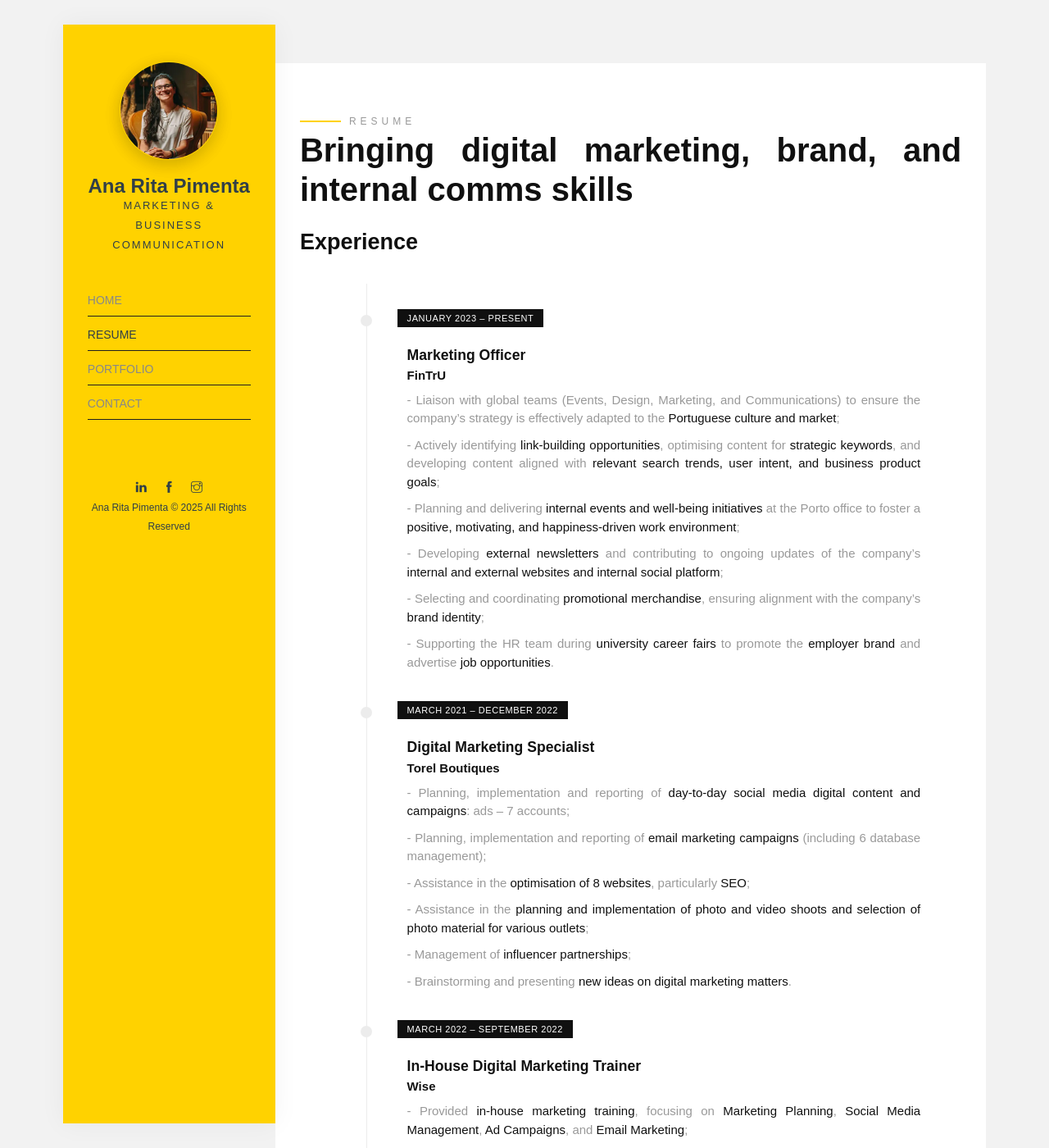
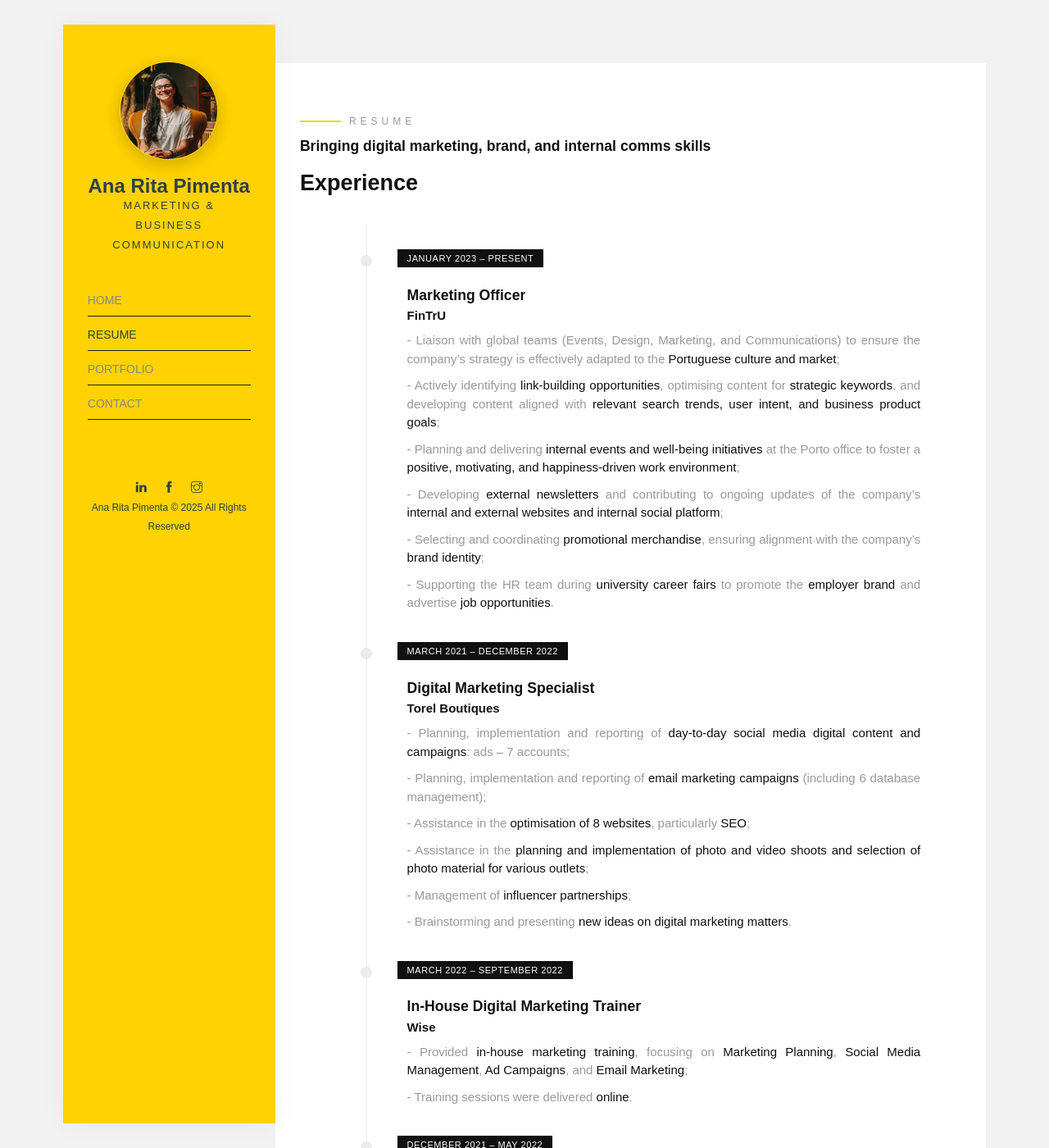
Before and after one commit to anaritapimenta/anaritapimenta.github.io, a Jekyll site: the page built from resume.html, in a window 1280 px wide and 1400 px high. Shown: the whole window at 82% size. Built offline with Jekyll 4.4.1, drawn with Linux system fonts in a browser that asks for light colours; some web fonts are replaced; some of the changed text lies outside the part shown.

Commit message:
Update resume.html

```diff
--- a/resume.html
+++ b/resume.html
@@ -5,13 +5,7 @@
 ---
 
 <style>
-  h3 {
-    font-size: 1.1rem;
-    font-weight: 600;
-    margin-top: 0.5em;
-    margin-bottom: 0.3em;
-  }
-  h2, h3 {
+  h1, h2, h3 {
     font-size: 1.1rem;
     font-weight: 600;
     margin-top: 0.5em;
@@ -211,16 +205,7 @@
               <span class="timeline-date">September 2012 – July 2015</span>
               <h3>Degree in Business Communication</h3>
               <h4>Instituto Superior de Contabilidade e Administração do Porto (ISCAP)</h4>
-              <p><strong>English</strong>, <strong>Spanish</strong> and (basic) <strong>German</strong>; theoretical/practical knowledge related to business: <strong>management</strong>, <strong>corporate communication</strong>, <strong>information</strong> and <strong>communication technologies</strong>, <strong>commercial law</strong> and many others.</p>
-            </article>
-          </li>
-
-          <li>
-            <article class="timeline-content" role="listitem">
-              <span class="timeline-date">September 2012 – July 2015</span>
-              <h3>Filología y Traducción | Administración y Gestión de Empresas</h3>
-              <h4>Universidade de Vigo</h4>
-              <p>Engaged in the international <strong>"ERASMUS +" mobility programme</strong>, where I had the opportunity to <strong>improve Spanish</strong> <strong>in real context</strong>, and attended disciplines such as <strong>commercial direction</strong>, <strong>marketing research</strong> and <strong>knowledge management</strong>, and <strong>technological innovation</strong>.</p>
+              <p><strong>English</strong>, <strong>Spanish</strong> and (basic) <strong>German</strong>; theoretical/practical knowledge related to business: <strong>management</strong>, <strong>corporate communication</strong>, <strong>advertising</strong>, <strong>media</strong>, <strong>marketing</strong>, and <strong>public relations</strong>.</p>
             </article>
           </li>
         </ul>
```
